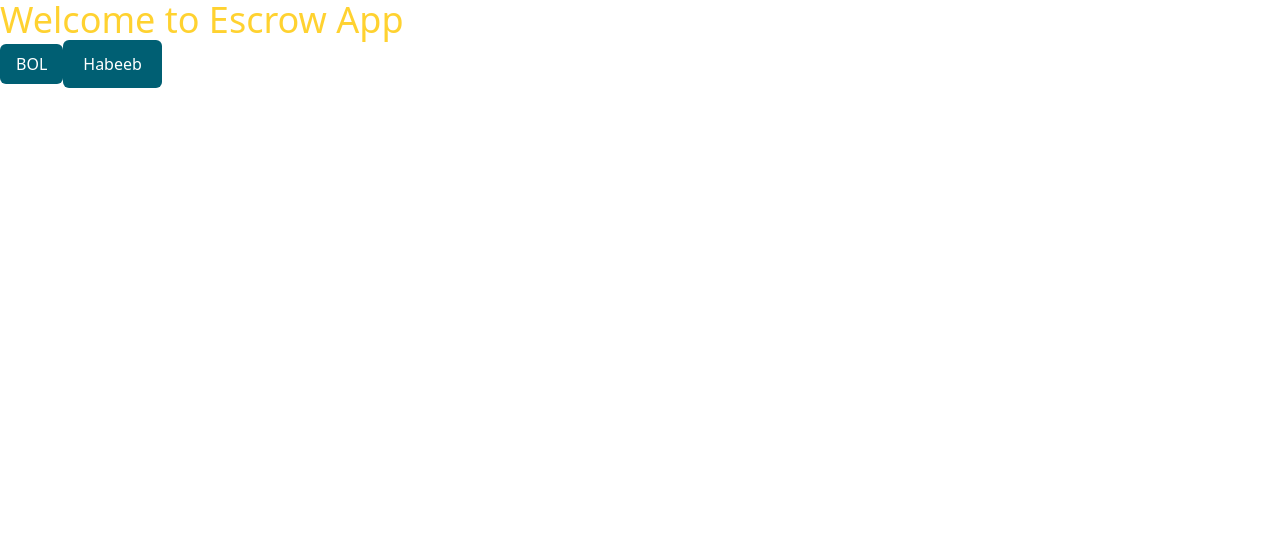
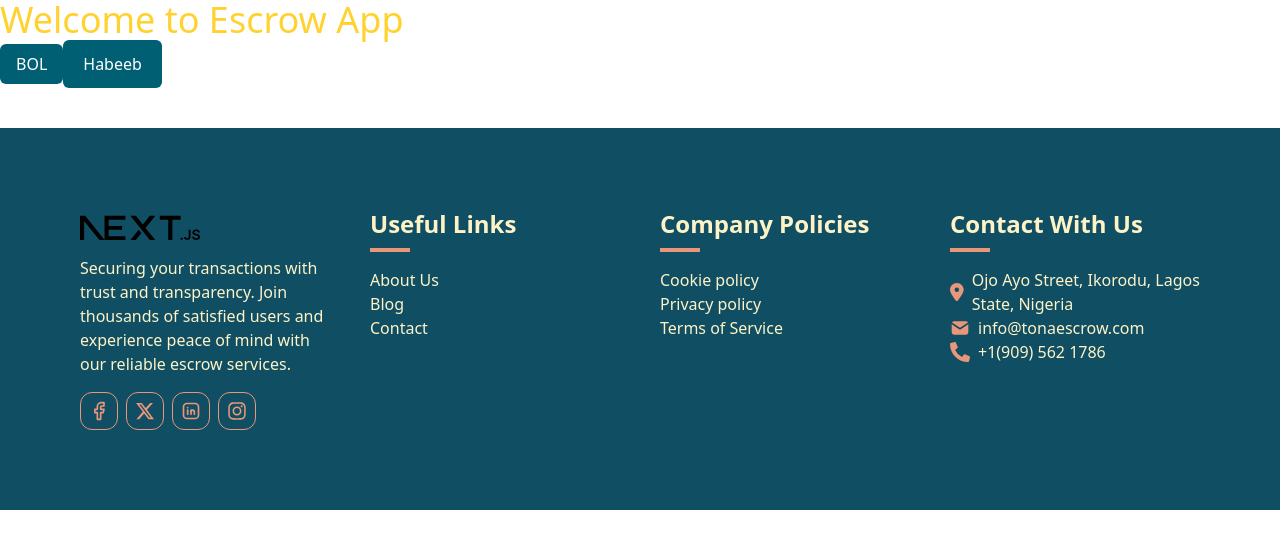
Before and after one commit to olatundesleek/escrow-frontend, a Next.js app: page / in a window 1280 px wide. Shown: the top 548 px of the page. Built offline with nearby package versions, Linux system fonts and the light colour scheme.

Commit message:
ft-footer

```diff
--- a/src/app/components/Button.tsx
+++ b/src/app/components/Button.tsx
@@ -1,4 +1,4 @@
-import {ReactNode} from "react";
+import { ReactNode } from "react";
 
 //Documentation on how to use some styles like all as a default value buh perhaps you want to adjusts some you have room to do so and you can so pass function if required
 // if u encounter an issue console.bol()
@@ -19,11 +19,11 @@ const Button = ({
   textSize = "font-2xl",
   padding = "px-5 py-3",
   onClick,
-type ="button"
+  type = "button",
 }: ButtonProps) => {
   return (
     <button
-    type={type}
+      type={type}
       onClick={onClick}
       className={`${padding} ${textSize} ${color} rounded-md hover:opacity-80 transition duration-300`}
     >
--- a/src/app/components/Footer.tsx
+++ b/src/app/components/Footer.tsx
@@ -0,0 +1,116 @@
+import Image from "next/image";
+import Link from "next/link";
+import logo from "../../../public/next.svg";
+import { LuFacebook } from "react-icons/lu";
+import { FaLocationDot, FaInstagram, FaXTwitter } from "react-icons/fa6";
+import { FaPhoneAlt } from "react-icons/fa";
+import { TbBrandLinkedin, TbMailFilled } from "react-icons/tb";
+
+const FooterSection = ({
+  title,
+  children,
+}: {
+  title: string;
+  children: React.ReactNode;
+}) => (
+  <div className="container flex flex-col gap-2">
+    <h2 className="text-2xl font-bold w-full flex flex-col gap-2 mb-2">
+      {title} <span className="w-10 bg-[#E9967A] h-1"></span>
+    </h2>
+    {children}
+  </div>
+);
+
+const SocialLink = ({
+  href,
+  icon,
+}: {
+  href: string;
+  icon: React.ReactNode;
+}) => (
+  <li className="text-[#E9967A] hover:bg-cyan-700 transition-all duration-300 p-2 rounded-xl border-1 border-[#E9967A]">
+    <Link href={href}>{icon}</Link>
+  </li>
+);
+
+const FooterLinks = ({
+  links,
+}: {
+  links: { href: string; label: string }[];
+}) => (
+  <ul>
+    {links.map(({ href, label }, index) => (
+      <li key={index}>
+        <Link href={href}>{label}</Link>
+      </li>
+    ))}
+  </ul>
+);
+
+const ContactInfo = () => (
+  <ul>
+    <li className="flex items-center gap-2">
+      <FaLocationDot size={20} className="text-[#E9967A]" />
+      Ojo Ayo Street, Ikorodu, Lagos State, Nigeria
+    </li>
+    <li className="flex items-center gap-2">
+      <TbMailFilled size={20} className="text-[#E9967A]" />
+      <Link href="mailto:info@tonaescrow.com">info@tonaescrow.com</Link>
+    </li>
+    <li className="flex items-center gap-2">
+      <FaPhoneAlt size={20} className="text-[#E9967A]" />
+      +1(909) 562 1786
+    </li>
+  </ul>
+);
+
+const Footer = () => {
+  const usefulLinks = [
+    { href: "#", label: "About Us" },
+    { href: "#", label: "Blog" },
+    { href: "#", label: "Contact" },
+  ];
+
+  const companyPolicies = [
+    { href: "#", label: "Cookie policy" },
+    { href: "#", label: "Privacy policy" },
+    { href: "#", label: "Terms of Service" },
+  ];
+
+  return (
+    <footer className="text-amber-100 bg-cyan-900 mt-10 w-full h-auto flex gap-10 items-start text-left p-20 flex-wrap md:flex-nowrap">
+      {/* Logo and Description */}
+      <div className="container flex flex-col gap-2">
+        <Image src={logo} alt="Logo" className="object-fill w-30 h-10" />
+        <p>
+          Securing your transactions with trust and transparency. Join thousands
+          of satisfied users and experience peace of mind with our reliable
+          escrow services.
+        </p>
+        <ul className="flex gap-2 mt-2">
+          <SocialLink href="#" icon={<LuFacebook size={20} />} />
+          <SocialLink href="#" icon={<FaXTwitter size={20} />} />
+          <SocialLink href="#" icon={<TbBrandLinkedin size={20} />} />
+          <SocialLink href="#" icon={<FaInstagram size={20} />} />
+        </ul>
+      </div>
+
+      {/* Useful Links */}
+      <FooterSection title="Useful Links">
+        <FooterLinks links={usefulLinks} />
+      </FooterSection>
+
+      {/* Company Policies */}
+      <FooterSection title="Company Policies">
+        <FooterLinks links={companyPolicies} />
+      </FooterSection>
+
+      {/* Contact Information */}
+      <FooterSection title="Contact With Us">
+        <ContactInfo />
+      </FooterSection>
+    </footer>
+  );
+};
+
+export default Footer;
--- a/src/app/layout.tsx
+++ b/src/app/layout.tsx
@@ -1,15 +1,19 @@
+import Footer from "./components/Footer";
 import "./globals.css";
-import {ReactNode} from "react";
+import { ReactNode } from "react";
 
 export const metadata = {
   title: "Escrow App",
   description: "Hey there",
 };
 
-export default function RootLayout({children}: {children: ReactNode}) {
+export default function RootLayout({ children }: { children: ReactNode }) {
   return (
     <html lang="en">
-      <body>{children}</body>
+      <body>
+        {children}
+        <Footer />
+      </body>
     </html>
   );
 }
```
Also changed, not shown: package.json (+6 -5 lines), 1 other file (tests, documents, lock files or other folders).
